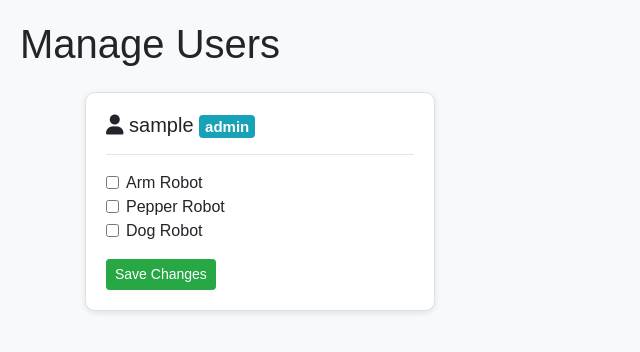
After one commit to edgarhernandez94/Teleoperation_robot_system, a Flask app: page /manage_users in a window 1280 px wide. The commit adds this page. Shown: the top 352 px of the page, without its empty margins (0-640 px from the left). Run offline with Flask 3, Linux system fonts and the light colour scheme; the visitor is signed in with stand-in values (Sample User, id 1); a database or web service that is not in the repository returns one stand-in record (values such as "Sample title"); some libraries are stand-ins or nearby versions.

Commit message:
admin-user

```diff
--- a/app.py
+++ b/app.py
@@ -1,21 +1,18 @@
-from flask import Flask, render_template, Response, redirect, url_for, request, session, flash
+from flask import Flask, render_template, Response, redirect, url_for, request, session, flash, abort, jsonify
 import cv2
 import sqlite3
 from werkzeug.security import generate_password_hash, check_password_hash
 from flask_login import LoginManager, UserMixin, login_user, login_required, logout_user, current_user
 from pymongo import MongoClient
 from bson.objectid import ObjectId
-from flask import jsonify
 from datetime import datetime, timedelta
-from bson.objectid import ObjectId
 from collections import Counter
 
 # Conexión a MongoDB
 client = MongoClient("mongodb://localhost:27017/")
 db = client['teleoperation_system']  # Nombre de la base de datos
 users_collection = db['users']  # Nombre de la colección
-reservations_collection = db['reservations']  # Crearás esta colección al insertar el primer documento
-
+reservations_collection = db['reservations']
 
 app = Flask(__name__)
 app.secret_key = 'un_clave_secreto_muy_segura'
@@ -27,23 +24,28 @@ login_manager.login_message = 'Please log in to access this page.'
 
 # Clase User para flask-login
 class User(UserMixin):
-    def __init__(self, id_, username):
+    def __init__(self, id_, username, role='user', first_name=''):
         self.id = id_
         self.username = username
+        self.role = role
+        self.first_name = first_name
 
 def get_db_connection():
     conn = sqlite3.connect('users.db')
     conn.row_factory = sqlite3.Row
     return conn
 
-@login_manager.user_loader
-def load_user(user_id):
-    conn = get_db_connection()
-    user = conn.execute('SELECT * FROM users WHERE id = ?', (user_id,)).fetchone()
-    conn.close()
-    if user:
-        return User(id_=user['id'], username=user['username'])
-    return None
+def role_required(required_role):
+    def decorator(f):
+        def wrapper(*args, **kwargs):
+            if not current_user.is_authenticated:
+                return login_manager.unauthorized()
+            if current_user.role != required_role:
+                return abort(403)
+            return f(*args, **kwargs)
+        wrapper.__name__ = f.__name__
+        return wrapper
+    return decorator
 
 def create_users_table():
     conn = get_db_connection()
@@ -79,24 +81,22 @@ def index():
     else:
         return redirect(url_for('login'))
 
-from werkzeug.security import check_password_hash
-from flask_login import login_user
-
-from werkzeug.security import check_password_hash
-from flask_login import login_user
-
 @app.route('/login', methods=['GET', 'POST'])
 def login():
     if request.method == 'POST':
         username = request.form['username']
         password = request.form['password']
 
-        # Buscar usuario en la colección
+        # Buscar usuario en la colección de MongoDB
         user = users_collection.find_one({"username": username})
         if user and check_password_hash(user['password'], password):
-            # Crear una instancia de User para login_user
-            user_obj = User(str(user['_id']), user['username'])
-            user_obj.first_name = user.get('first_name', '')  # Obtener el nombre si existe
+            # Crear una instancia de User con el rol
+            user_obj = User(
+                id_=str(user['_id']),
+                username=user['username'],
+                role=user.get('role', 'user'),
+                first_name=user.get('first_name', '')
+            )
             login_user(user_obj)
             return redirect(url_for('index'))
         else:
@@ -116,7 +116,7 @@ def register():
         occupation = request.form['occupation']
         company = request.form['company']
         country = request.form['country']
-        role = request.form['role']
+        role = request.form['role']  # admin o user
 
         # Verificar si ya existe el usuario
         if users_collection.find_one({"username": username}):
@@ -149,11 +149,6 @@ def logout():
     logout_user()
     return redirect(url_for('login'))
 
-from collections import Counter
-
-from collections import Counter
-
-from collections import Counter
 
 @app.route('/dashboard')
 @login_required
@@ -175,7 +170,6 @@ def dashboard():
     # Obtener todas las sesiones del usuario actual
     sessions = list(reservations_collection.find({"user_id": ObjectId(current_user.id)}))
 
-    # Agrupar sesiones por robot y fecha
     def get_sessions_by_robot(robot_name):
         return [s["start_datetime"].strftime("%Y-%m-%d") for s in sessions if s["robot"] == robot_name]
 
@@ -183,7 +177,6 @@ def dashboard():
     pepper_sessions = get_sessions_by_robot("pepper-avatar")
     dog_sessions = get_sessions_by_robot("dog-robot")
 
-    # Contar sesiones por fecha
     def count_sessions_by_date(sessions):
         return Counter(sessions)
 
@@ -191,7 +184,6 @@ def dashboard():
     pepper_sessions_count = dict(count_sessions_by_date(pepper_sessions) or {})
     dog_sessions_count = dict(count_sessions_by_date(dog_sessions) or {})
 
-    # Continuar con la lógica existente para el uso y duración
     pipeline = [
         {"$match": {"user_id": ObjectId(current_user.id)}},
         {"$group": {"_id": "$robot", "total_duration": {"$sum": "$duration"}, "count_sessions": {"$sum": 1}}}
@@ -209,7 +201,6 @@ def dashboard():
         usage_map[doc['_id']]['duration'] = doc['total_duration']
         usage_map[doc['_id']]['count'] = doc['count_sessions']
 
-    # Asignar datos para cada robot
     arm_usage = usage_map["arm-robot"]["duration"]
     pepper_usage = usage_map["pepper-avatar"]["duration"]
     dog_usage = usage_map["dog-robot"]["duration"]
@@ -217,11 +208,13 @@ def dashboard():
     arm_count = usage_map["arm-robot"]["count"]
     pepper_count = usage_map["pepper-avatar"]["count"]
     dog_count = usage_map["dog-robot"]["count"]
+
     robot_tasks_count = {
-    "Arm Robot": 5,
-    "Pepper Robot Avatar": 3,
-    "Dog Robot": 2
-}
+        "Arm Robot": 5,
+        "Pepper Robot Avatar": 3,
+        "Dog Robot": 2
+    }
+
     return render_template(
         'dashboard.html',
         next_date_str=next_date_str,
@@ -232,11 +225,11 @@ def dashboard():
         arm_count=arm_count,
         pepper_count=pepper_count,
         dog_count=dog_count,
-        arm_sessions_count=arm_sessions_count,  # Contar por fecha
+        arm_sessions_count=arm_sessions_count,
         pepper_sessions_count=pepper_sessions_count,
         dog_sessions_count=dog_sessions_count,
-        robot_tasks_count=robot_tasks_count,  # Add this line
-        )
+        robot_tasks_count=robot_tasks_count,
+    )
 
 @app.route('/pepper')
 @login_required
@@ -263,8 +256,6 @@ def reservations():
     upcoming_reservations = [r for r in user_reservations if r['start_datetime'] >= now]
     past_reservations = [r for r in user_reservations if r['start_datetime'] < now]
 
-    # Si usas check_availability, también asegúrate de definir occupied_spots, checked_robot y checked_date
-    # antes de renderizar, por ejemplo:
     occupied_spots = []
     checked_robot = None
     checked_date = None
@@ -279,7 +270,6 @@ def reservations():
         checked_date=checked_date
     )
 
-
 @app.route('/make_reservation', methods=['POST'])
 @login_required
 def make_reservation():
@@ -288,10 +278,8 @@ def make_reservation():
     time_str = request.form['time']
     duration_str = request.form['duration']
 
-    # Convertir fecha/hora
     start = datetime.strptime(f"{date_str} {time_str}", '%Y-%m-%d %H:%M')
 
-    # Determinar duración en minutos
     if duration_str == '30 minutes':
         dur_minutes = 30
     elif duration_str == '1 hour':
@@ -303,33 +291,11 @@ def make_reservation():
 
     end = start + timedelta(minutes=dur_minutes)
 
-    # Verificar si ya existe una reserva para ese robot que se solape
-    # Criterio: buscar cualquier reserva del mismo robot donde:
-    # existing_start < end AND existing_end > start
-    existing = reservations_collection.find_one({
-        "robot": robot,
-        "$or": [
-            {
-                # Caso 1: Inicio existente antes del fin nuevo y fin existente después del inicio nuevo
-                "start_datetime": {"$lt": end}
-            },
-            # Podemos revisar si hace falta más condiciones
-        ]
-    })
-
-    # Necesitamos filtrar aún más las reservas encontradas:
-    # Mejor usar un pipeline para filtrar con más detalle o hacerlo en Python:
-    # Usamos el match inicial, luego filtramos en Python si existe realmente solapamiento.
-    # Para ello, tendremos que calcular el end de la reserva existente:
-
     overlapping_reservation = None
     for res in reservations_collection.find({"robot": robot}):
         existing_start = res['start_datetime']
         existing_end = existing_start + timedelta(minutes=res['duration'])
-
-        # Verificar solapamiento:
         if existing_start < end and existing_end > start:
-            # Hay solapamiento
             overlapping_reservation = res
             break
 
@@ -337,7 +303,6 @@ def make_reservation():
         flash("This robot is already reserved at this time. Please choose another time or robot.")
         return redirect(url_for('reservations'))
 
-    # Si no hay solapamiento, insertar la nueva reserva
     reservation_data = {
         "user_id": ObjectId(current_user.id),
         "robot": robot,
@@ -348,6 +313,7 @@ def make_reservation():
     reservations_collection.insert_one(reservation_data)
     flash("Reservation successfully made!")
     return redirect(url_for('reservations'))
+
 @app.route('/check_availability', methods=['POST'])
 @login_required
 def check_availability():
@@ -358,14 +324,12 @@ def check_availability():
         flash("Please select a robot and a date.")
         return redirect(url_for('reservations'))
 
-    # Obtener todas las reservas del usuario para mantener consistencia en la plantilla
     now = datetime.now()
     user_reservations = list(reservations_collection.find({"user_id": ObjectId(current_user.id)}))
     user_reservations.sort(key=lambda r: r['start_datetime'])
     upcoming_reservations = [r for r in user_reservations if r['start_datetime'] >= now]
     past_reservations = [r for r in user_reservations if r['start_datetime'] < now]
 
-    # Filtrar reservas del robot en la fecha dada (para mostrar ocupadas)
     date_obj = datetime.strptime(date_str, '%Y-%m-%d')
     next_day = date_obj + timedelta(days=1)
     query = {
@@ -391,15 +355,11 @@ def check_availability():
 @app.route('/delete_reservation/<reservation_id>', methods=['POST'])
 @login_required
 def delete_reservation(reservation_id):
-    from bson.objectid import ObjectId
-
-    # Buscamos la reserva para asegurarnos que pertenece al usuario actual
     res = reservations_collection.find_one({"_id": ObjectId(reservation_id), "user_id": ObjectId(current_user.id)})
     if not res:
         flash("Reservation not found or does not belong to you.")
         return redirect(url_for('reservations'))
 
-    # Eliminar la reserva
     reservations_collection.delete_one({"_id": ObjectId(reservation_id)})
     flash("Reservation deleted successfully!")
     return redirect(url_for('reservations'))
@@ -408,14 +368,23 @@ def delete_reservation(reservation_id):
 @login_required
 def video_feed3():
     return Response(generate_frames(), mimetype='multipart/x-mixed-replace; boundary=frame')
+
+# IMPORTANTE: Quitar la duplicación de load_user, mantén solo este que carga desde Mongo.
 @login_manager.user_loader
 def load_user(user_id):
     user = users_collection.find_one({"_id": ObjectId(user_id)})
     if user:
-        user_obj = User(str(user['_id']), user['username'])
-        user_obj.first_name = user.get('first_name', '')
+        user_obj = User(
+            id_=str(user['_id']),
+            username=user['username'],
+            role=user.get('role', 'user'),
+            first_name=user.get('first_name', '')
+        )
+        # Asegúrate de definir allowed_robots
+        user_obj.allowed_robots = user.get('allowed_robots', [])
         return user_obj
     return None
+
 
 @app.route('/log_time', methods=['POST'])
 @login_required
@@ -424,7 +393,6 @@ def log_time():
     page = data.get('page')
     elapsed_time = data.get('elapsed_time')
 
-    # Guardar en MongoDB
     db['user_activity'].insert_one({
         "user_id": ObjectId(current_user.id),
         "page": page,
@@ -433,5 +401,70 @@ def log_time():
     })
     return jsonify({"status": "success"}), 200
 
+@app.route('/admin_only')
+@login_required
+@role_required('admin')
+def admin_only_view():
+    return "Esta ruta solo la ve un admin"
+@app.route('/manage_users', methods=['GET', 'POST'])
+@login_required
+@role_required('admin')
+def manage_users():
+    # Obtener todos los usuarios excepto el admin actual (opcional).
+    # Suponiendo que todos los usuarios están en la colección `users`
+    all_users = list(users_collection.find({}))
+    return render_template('manage_users.html', all_users=all_users)
+@app.route('/enable_robot', methods=['POST'])
+@login_required
+@role_required('admin')
+def enable_robot():
+    user_id = request.form.get('user_id')
+    robot = request.form.get('robot')
+
+    user = users_collection.find_one({"_id": ObjectId(user_id)})
+    if user:
+        allowed = user.get('allowed_robots', [])
+        if robot not in allowed:
+            allowed.append(robot)
+            users_collection.update_one({"_id": ObjectId(user_id)}, {"$set": {"allowed_robots": allowed}})
+        flash("Robot enabled for the user.")
+    return redirect(url_for('manage_users'))
+
+@app.route('/disable_robot', methods=['POST'])
+@login_required
+@role_required('admin')
+def disable_robot():
+    user_id = request.form.get('user_id')
+    robot = request.form.get('robot')
+
+    user = users_collection.find_one({"_id": ObjectId(user_id)})
+    if user:
+        allowed = user.get('allowed_robots', [])
+        if robot in allowed:
+            allowed.remove(robot)
+            users_collection.update_one({"_id": ObjectId(user_id)}, {"$set": {"allowed_robots": allowed}})
+        flash("Robot disabled for the user.")
+    return redirect(url_for('manage_users'))
+@app.route('/update_user_robots', methods=['POST'])
+@login_required
+@role_required('admin')
+def update_user_robots():
+    user_id = request.form.get('user_id')
+    allowed_robots = request.form.getlist('allowed_robots')  # obtener la lista de robots seleccionados
+
+    # Actualizar el usuario en la base de datos
+    users_collection.update_one(
+        {"_id": ObjectId(user_id)},
+        {"$set": {"allowed_robots": allowed_robots}}
+    )
+
+    flash("User robots updated!")
+    return redirect(url_for('manage_users'))
+@app.route('/get_user_allowed_robots')
+@login_required
+def get_user_allowed_robots():
+    return jsonify({"allowed_robots": current_user.allowed_robots})
+
+
 if __name__ == '__main__':
     app.run(host='0.0.0.0', port=8065, debug=True)
--- /dev/null
+++ b/templates/manage_users.html
@@ -0,0 +1,79 @@
+<!DOCTYPE html>
+<html lang="en">
+<head>
+    <meta charset="UTF-8">
+    <title>Manage Users</title>
+    <link rel="stylesheet" href="https://maxcdn.bootstrapcdn.com/bootstrap/4.5.2/css/bootstrap.min.css">
+    <link rel="stylesheet" href="https://cdnjs.cloudflare.com/ajax/libs/font-awesome/6.0.0-beta3/css/all.min.css" />
+    <style>
+      body {
+          background-color: #f8f9fa;
+          padding: 20px;
+          font-family: Arial, sans-serif;
+      }
+      .user-card {
+          border: 1px solid #dee2e6;
+          border-radius: 10px;
+          padding: 20px;
+          margin-bottom: 20px;
+          background-color: #fff;
+          box-shadow: 0 2px 6px rgba(0,0,0,0.1);
+      }
+    </style>
+</head>
+<body>
+    <h1 class="mb-4">Manage Users</h1>
+    <div class="container">
+        <div class="row">
+            {% for user in all_users %}
+            <div class="col-md-4">
+                <div class="user-card">
+                    <h5><i class="fas fa-user"></i> {{ user.username }} <span class="badge badge-info">{{ user.role }}</span></h5>
+                    <hr>
+                    <form action="{{ url_for('update_user_robots') }}" method="post">
+                        <input type="hidden" name="user_id" value="{{ user._id }}">
+
+                        <div class="form-check">
+                          <input class="form-check-input" type="checkbox" value="arm-robot"
+                                 id="arm-robot-{{ user._id }}" name="allowed_robots"
+                                 {% if user.allowed_robots and "arm-robot" in user.allowed_robots %}checked{% endif %}>
+                          <label class="form-check-label" for="arm-robot-{{ user._id }}">Arm Robot</label>
+                        </div>
+
+                        <div class="form-check">
+                          <input class="form-check-input" type="checkbox" value="pepper-avatar"
+                                 id="pepper-avatar-{{ user._id }}" name="allowed_robots"
+                                 {% if user.allowed_robots and "pepper-avatar" in user.allowed_robots %}checked{% endif %}>
+                          <label class="form-check-label" for="pepper-avatar-{{ user._id }}">Pepper Robot</label>
+                        </div>
+
+                        <div class="form-check">
+                          <input class="form-check-input" type="checkbox" value="dog-robot"
+                                 id="dog-robot-{{ user._id }}" name="allowed_robots"
+                                 {% if user.allowed_robots and "dog-robot" in user.allowed_robots %}checked{% endif %}>
+                          <label class="form-check-label" for="dog-robot-{{ user._id }}">Dog Robot</label>
+                        </div>
+
+                        <button type="submit" class="btn btn-success btn-sm mt-3">Save Changes</button>
+                    </form>
+                </div>
+            </div>
+            {% endfor %}
+        </div>
+    </div>
+    <script>
+        window.onload = function(){
+            // Una vez guardados los cambios, notificar al parent:
+            window.parent.updateSidebar();
+        };
+    </script>
+    <script>
+        // Una vez que la página de manage_users se cargue (por ejemplo tras guardar cambios),
+        // notifica al parent que actualice la barra lateral:
+        window.onload = function(){
+            window.parent.updateSidebar();
+        };
+        </script>
+
+</body>
+</html>
```
Also changed, not shown: templates/dashboard.html (+13 -2 lines), templates/layout.html (+64 -8 lines).
